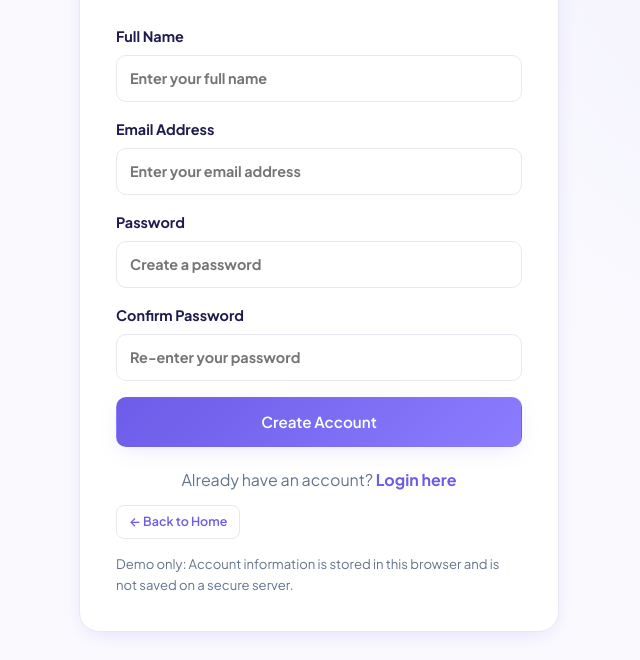
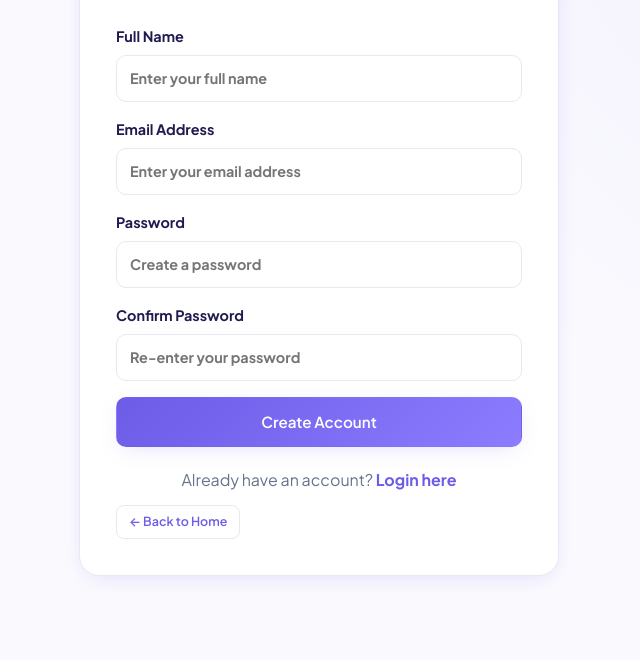
Before and after one commit to Jeadine29/StudyMate-Group7-WebDev, a plain HTML site: page pages/register.html in a window 1280 px wide. Shown: the part 215-875 px from the top of the page, without its empty margins (321-961 px from the left). After the commit the page ends 819 px from the top, so only its background shows below. Drawn offline with Linux system fonts and the light colour scheme.

Commit message:
Remove demo note from registration page
Removed demo note about account information storage.

```diff
--- a/pages/register.html
+++ b/pages/register.html
@@ -116,11 +116,6 @@
                 ← Back to Home
             </a>
 
-            <p class="demo-note">
-                Demo only: Account information is stored in this browser
-                and is not saved on a secure server.
-            </p>
-
         </section>
 
     </main>
```
